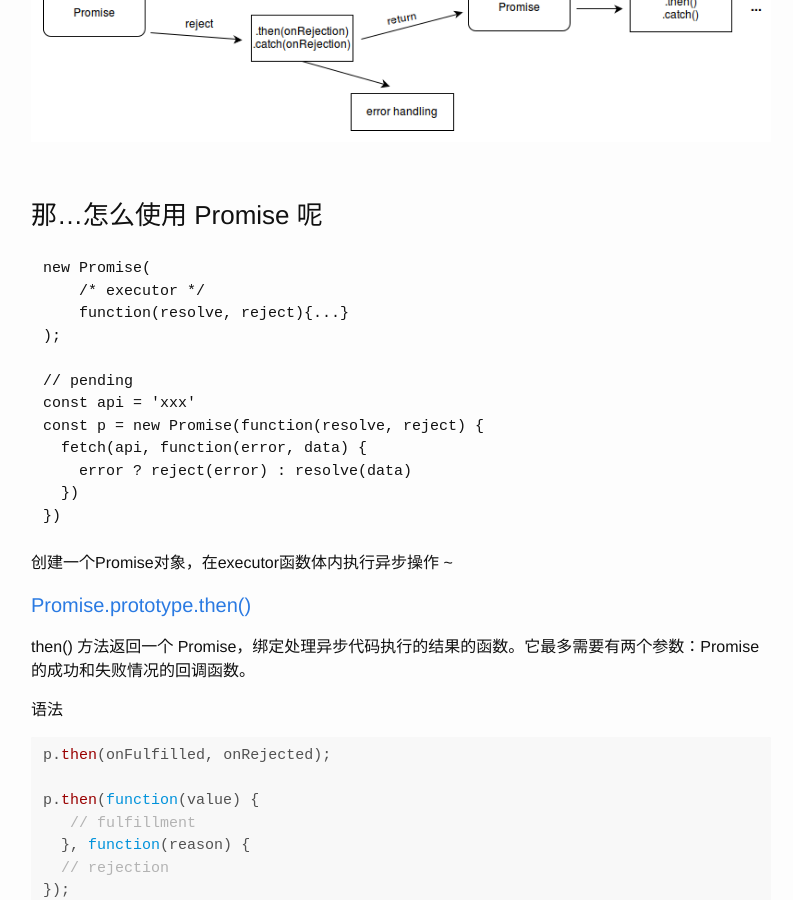
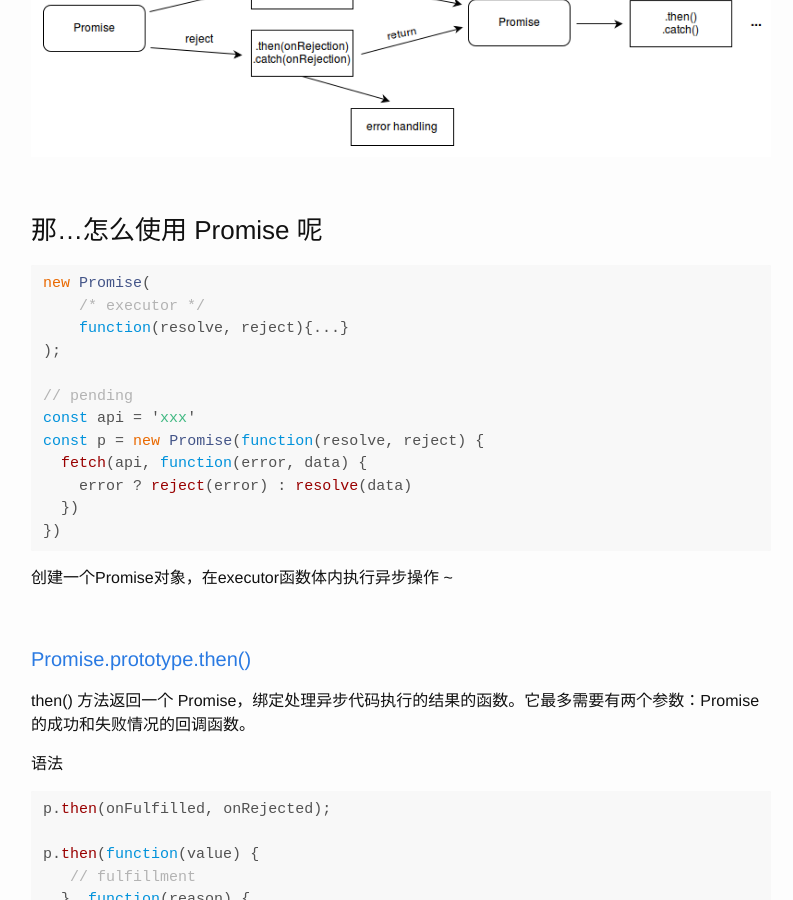
Before and after one commit to eeplover/eplover.github.io, a Jekyll site: the page built from _posts/2017-03-21-promise.md, in a window 1280 px wide and 900 px high, scrolled down 2892 px. Shown: the whole window, without its empty margins (239-1032 px from the left). Built offline with Jekyll 4.4.1, drawn with Linux system fonts in a browser that asks for light colours.

Commit message:
添加博客

````diff
--- a/_posts/2017-03-21-promise.md
+++ b/_posts/2017-03-21-promise.md
@@ -123,7 +124,7 @@
 
 ### 那...怎么使用 Promise 呢
 
-```JavaScript
+```javascript
 new Promise(
     /* executor */
     function(resolve, reject){...}
@@ -140,7 +141,7 @@
 
 创建一个Promise对象，在executor函数体内执行异步操作 ~
 
-
+<br>
 #### [Promise.prototype.then()](https://developer.mozilla.org/zh-CN/docs/Web/JavaScript/Reference/Global_Objects/Promise/then)
 
 then() 方法返回一个 Promise，绑定处理异步代码执行的结果的函数。它最多需要有两个参数：Promise的成功和失败情况的回调函数。
@@ -156,6 +157,7 @@
 });
 ```
 
+<br>
 #### [Promise.prototype.catch()](https://developer.mozilla.org/zh-CN/docs/Web/JavaScript/Reference/Global_Objects/Promise/catch)
 
 catch() 方法返回一个Promise，只处理拒绝的情况。它的行为与调用Promise.prototype.then(undefined, onRejected) 相同。
@@ -169,6 +171,7 @@
 });
 ```
 
+<br>
 #### catch 和 onRejected 的区别
 
 ```javascript
@@ -203,9 +206,11 @@
 
 当 onFulfilled / onRejected 抛出一个错误，或者返回一个拒绝的 Promise ，then 返回一个 rejected Promise；当 onFulfilled / onRejected 返回一个 resolves Promise，或者返回任何其他值(或者没有动态的设置返回值)，then 返回一个 resolved Promise。
 
+<br>
 #### Promise.all(iterable)
 这个方法返回一个新的Promise对象，该Promise对象在iterable里所有的Promise对象都成功的时候才会触发成功，一旦有任何一个iterable里面的Promise对象失败则立即触发该Promise对象的失败。这个新的Promise对象在触发成功状态以后，会把一个包含iterable里所有Promise返回值的数组作为成功回调的返回值，顺序跟iterable的顺序保持一致；如果这个新的Promise对象触发了失败状态，它会把iterable里第一个触发失败的Promise对象的错误信息作为它的失败错误信息。Promise.all方法常被用于处理多个Promise对象的状态集合。
 
+<br>
 #### Promise.race(iterable)
 当iterable参数里的任意一个子Promise被成功或失败后，父Promise马上也会用子Promise的成功返回值或失败详情作为参数调用父Promise绑定的相应句柄，并返回该Promise对象。
 
````
Also changed, not shown: other parts of _posts/2017-03-21-promise.md (+2 -1 lines), 1 other file.
